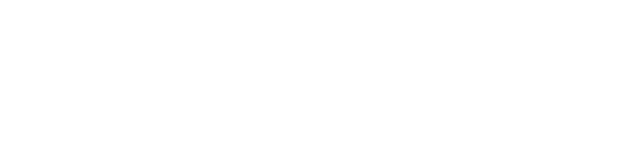
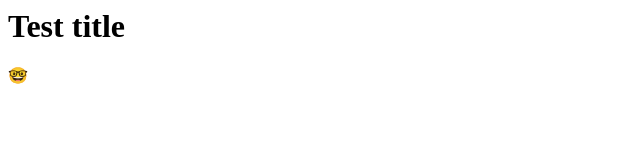
Before and after one commit to trenzer/kimih, a website: page index.html in a window 1280 px wide. Shown: the whole page, without its empty margins (0-640 px from the left). Drawn offline with Linux system fonts and the light colour scheme.

Commit message:
hello world

```diff
--- a/index.html
+++ b/index.html
@@ -1 +1,4 @@
-<div id="app"></div>
+<div id="app">
+  <h1>Test title</h1>
+  <p>🤓</p>
+</div>
--- a/index.js
+++ b/index.js
@@ -3,4 +3,3 @@ import './style.css';
 
 // Write Javascript code!
 const appDiv = document.getElementById('app');
-appDiv.innerHTML = `<h1>JS Starter</h1>`;
--- a/package.json
+++ b/package.json
@@ -2,5 +2,7 @@
   "name": "js",
   "version": "0.0.0",
   "private": true,
-  "dependencies": {}
+  "dependencies": {
+    "firebase-tools": "^11.16.1"
+  }
 }
```
